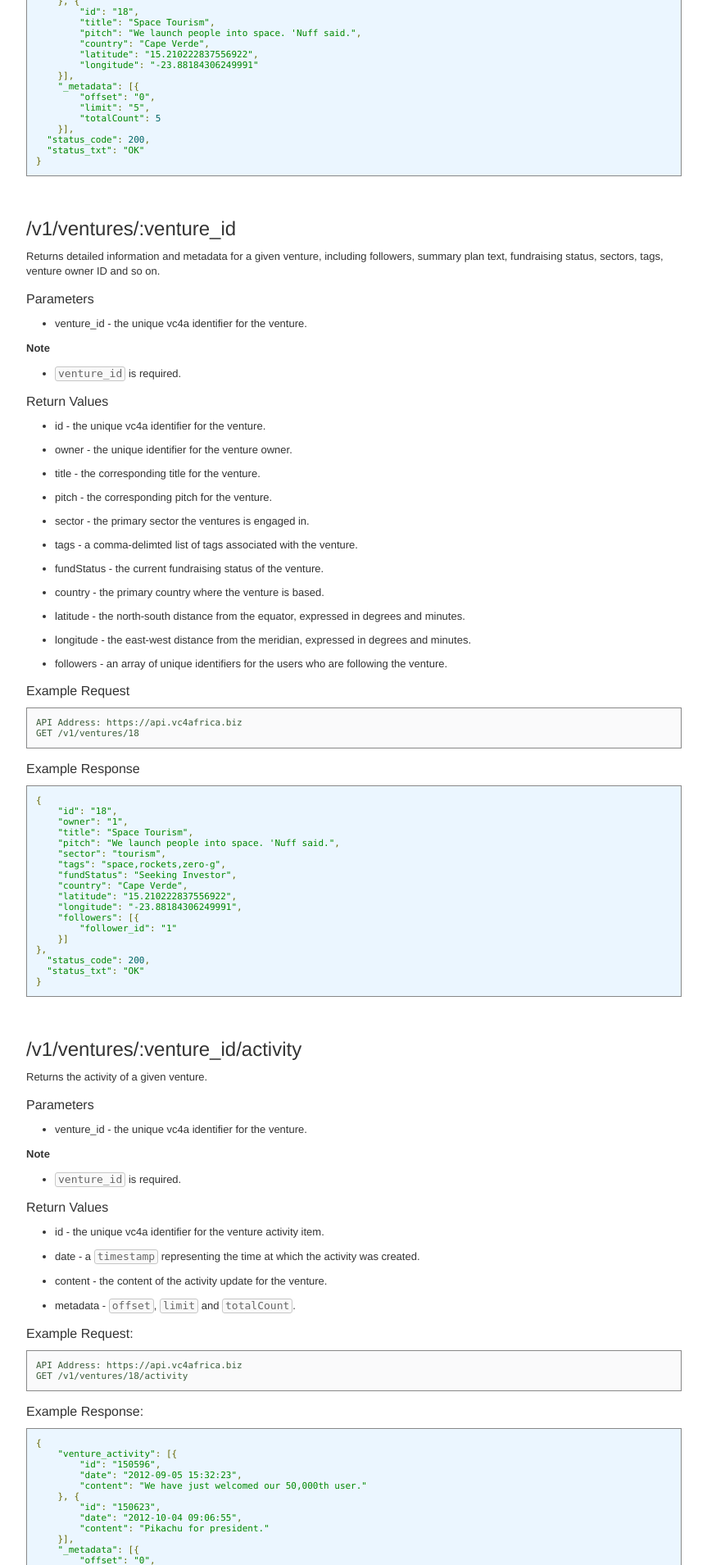
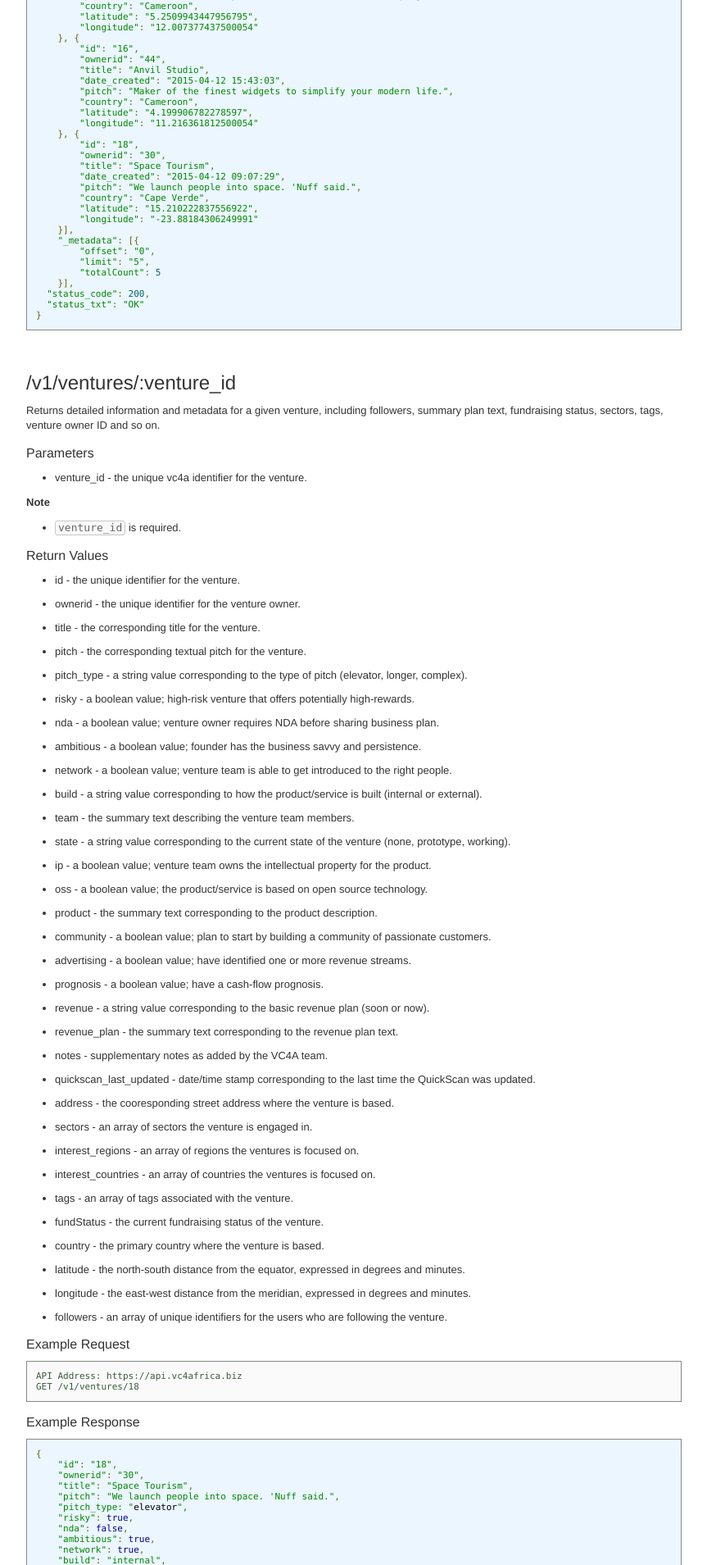
Before and after one commit to billz/vc4a-api-docs, a PHP site: page /ventures.php in a window 1280 px wide. Shown: the part 1298-3207 px from the top of the page at 82% size, without its empty margins (225-1088 px from the left). Run offline with PHP 8.4, Linux system fonts and the light colour scheme.

Commit message:
Updated ventures API docs

```diff
--- a/ventures.php
+++ b/ventures.php
@@ -54,7 +54,9 @@ Default record offset and limits apply.</p>
 <h3>Return Values</h3>
 <ul>
 <li>id - the unique identifier for the venture.</li>
+<li>ownerid - the unique identifier for the venture owner.</li>
 <li>title - the corresponding name for the venture.</li>
+<li>date_created - the date/time the venture was created.</li>
 <li>pitch - the corresponding pitch for the venture.</li>
 <li>country - the primary country where the venture is based.</li>
 <li>latitude - the north-south distance from the equator, expressed in degrees and minutes.</li>
@@ -69,35 +71,45 @@ GET /v1/ventures?offset=0&limit=5</pre>
 {
     "ventures": [{
         "id": "9",
+        "ownerid": "13",
         "title": "Miniature Vancouver",
+        "date_created": "2015-04-15 10:51:26",
         "pitch": "Vivamus ac lorem metus. Sed eu sapien risus, sed vehicula nulla.",
         "country": "Ethiopia",
         "latitude": "4.287556427760489",
         "longitude": "10.689018062500054"
     }, {
         "id": "12",
+        "ownerid": "22",
         "title": "Panda Whale",
+        "date_created": "2015-04-14 11:31:53",
         "pitch": "We are a consumer Internet service for organizing and sharing great content.",
         "country": "Zambia",
         "latitude": "-13.667338259654947",
         "longitude": "28.6962890625"
     }, {
         "id": "13",
+        "ownerid": "19",
         "title": "Mino Monsters",
+        "date_created": "2015-04-13 10:25:49",
         "pitch": "Discover which of your friends are voters and campaign with them to elect Pokemon.",
         "country": "Cameroon",
         "latitude": "5.2509943447956795",
         "longitude": "12.007377437500054"
     }, {
         "id": "16",
+        "ownerid": "44",
         "title": "Anvil Studio",
+        "date_created": "2015-04-12 15:43:03",
         "pitch": "Maker of the finest widgets to simplify your modern life.",
         "country": "Cameroon",
         "latitude": "4.199906782278597",
         "longitude": "11.216361812500054"
     }, {
         "id": "18",
+        "ownerid": "30",
         "title": "Space Tourism",
+        "date_created": "2015-04-12 09:07:29",
         "pitch": "We launch people into space. 'Nuff said.",
         "country": "Cape Verde",
         "latitude": "15.210222837556922",
@@ -129,18 +141,38 @@ GET /v1/ventures?offset=0&limit=5</pre>
 </ul>
 <h3>Return Values</h3>
 <ul>
-<li>id - the unique vc4a identifier for the venture.</li>
-<li>owner - the unique identifier for the venture owner.</li>
+<li>id - the unique identifier for the venture.</li>
+<li>ownerid - the unique identifier for the venture owner.</li>
 <li>title - the corresponding title for the venture.</li>
-<li>pitch - the corresponding pitch for the venture.</li>
-<li>sector - the primary sector the ventures is engaged in.</li>
-<li>tags - a comma-delimted list of tags associated with the venture.</li>
+<li>pitch - the corresponding textual pitch for the venture.</li>
+<li>pitch_type - a string value corresponding to the type of pitch (elevator, longer, complex).</li>
+<li>risky - a boolean value; high-risk venture that offers potentially high-rewards.</li>
+<li>nda - a boolean value; venture owner requires NDA before sharing business plan.</li>
+<li>ambitious - a boolean value; founder has the business savvy and persistence.</li>
+<li>network - a boolean value; venture team is able to get introduced to the right people.</li>
+<li>build - a string value corresponding to how the product/service is built (internal or external).</li>
+<li>team - the summary text describing the venture team members.</li>
+<li>state - a string value corresponding to the current state of the venture (none, prototype, working).</li>
+<li>ip - a boolean value; venture team owns the intellectual property for the product.</li>
+<li>oss - a boolean value; the product/service is based on open source technology.</li>
+<li>product - the summary text corresponding to the product description.</li>
+<li>community - a boolean value; plan to start by building a community of passionate customers.</li>
+<li>advertising  - a boolean value; have identified one or more revenue streams.</li>
+<li>prognosis - a boolean value; have a cash-flow prognosis.</li>
+<li>revenue - a string value corresponding to the basic revenue plan (soon or now).</li>
+<li>revenue_plan - the summary text corresponding to the revenue plan text.</li>
+<li>notes - supplementary notes as added by the VC4A team.</li>
+<li>quickscan_last_updated - date/time stamp corresponding to the last time the QuickScan was updated.</li>
+<li>address - the cooresponding street address where the venture is based.</li>
+<li>sectors - an array of sectors the venture is engaged in.</li>
+<li>interest_regions - an array of regions the ventures is focused on.</li>
+<li>interest_countries - an array of countries the ventures is focused on.</li>
+<li>tags - an array of tags associated with the venture.</li>
 <li>fundStatus - the current fundraising status of the venture.</li>
 <li>country - the primary country where the venture is based.</li>
 <li>latitude - the north-south distance from the equator, expressed in degrees and minutes.</li>
 <li>longitude - the east-west distance from the meridian, expressed in degrees and minutes.</li>
 <li>followers - an array of unique identifiers for the users who are following the venture.</li>
-
 </ul>
 <h3>Example Request</h3>
 <pre class="example">API Address: https://api.vc4africa.biz
@@ -149,11 +181,48 @@ GET /v1/ventures/18</pre>
 <h3>Example Response</h3>
 <pre class="prettyprint lang-js">{
     "id": "18",
-    "owner": "1",
+    "ownerid": "30",
     "title": "Space Tourism",
     "pitch": "We launch people into space. 'Nuff said.",
-    "sector": "tourism",
-    "tags": "space,rockets,zero-g",
+    "pitch_type: "elevator",
+    "risky": true,
+    "nda": false,
+    "ambitious": true,
+    "network": true,
+    "build": "internal",
+    "team": "We're a bunch of rocket scientists.",
+    "state": "working",
+    "ip": true,
+    "oss": false,
+    "product": "We have developed a medium-lift rocket and a crew capsule.",
+    "community": true,
+    "advertising": true,
+    "prognosis": true,
+    "revenue": "now",
+    "revenue_plan": "We are a profit-making business in a niche market.",
+    "notes": null,
+    "quickscan_last_updated": "2015-03-10 05:51:47",
+    "address": null,
+    "sectors": [{
+        "Aerospace",
+        "Engineering",
+        "Manufacturing",
+    }],
+    "interest_regions": [{
+        "East Africa",
+        "Southern Africa",
+        "West Africa"
+    }],
+    "interest_countries": [{
+        "Kenya",
+        "Botswana",
+        "Ghana"
+    }],
+    "tags": [{
+        "space",
+        "rockets",
+        "awesome"
+    }],
     "fundStatus": "Seeking Investor",
     "country": "Cape Verde",
     "latitude": "15.210222837556922",
```
